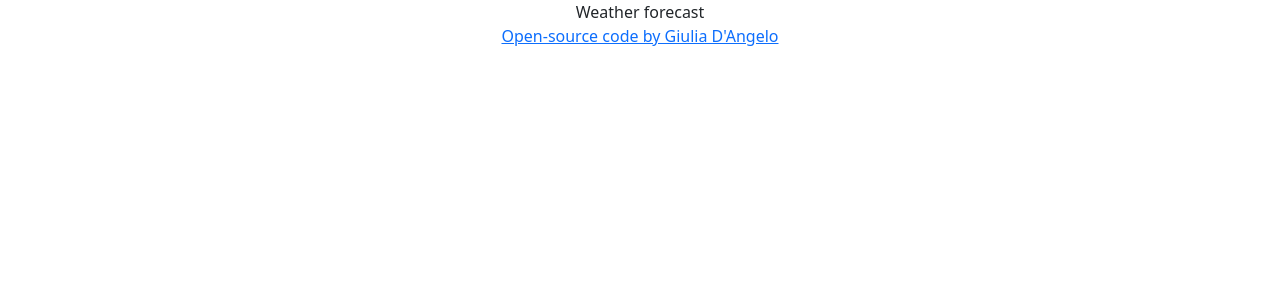
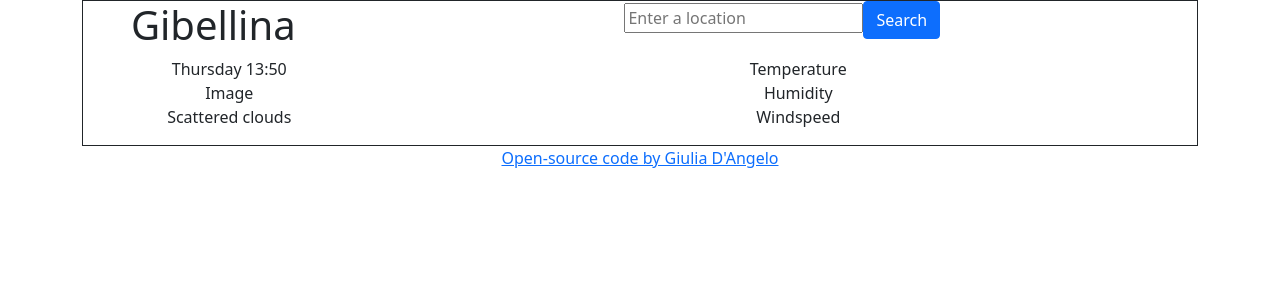
Before and after one commit to edriophthalma/forecast-react, a React (Create React App) app: page / in a window 1280 px wide. Shown: the top 300 px of the page. Built offline with nearby package versions, Linux system fonts and the light colour scheme.

Commit message:
main structure

```diff
--- a/src/App.js
+++ b/src/App.js
@@ -1,11 +1,12 @@
-import logo from './logo.svg';
+
 import './App.css';
+import Weather from "./Weather";
 
 function App() {
   return (
     <div className="App">
-      <div className="cotainer">
-        <header>Weather forecast</header>
+      <div className="container">
+        <Weather />
        <footer><a href="https://github.com/edriophthalma/weather-react.git" alt="Giulia's code">Open-source code by Giulia D'Angelo</a></footer>
       </div>
     </div>
--- /dev/null
+++ b/src/Weather.css
@@ -0,0 +1,7 @@
+.weather-app {
+  border: 1px solid;
+}
+
+ul {
+  list-style: none;
+}
--- /dev/null
+++ b/src/Weather.js
@@ -0,0 +1,36 @@
+import React from "react";
+import "./Weather.css";
+export default function Weather() {
+    return (
+
+        <div className="weather-app">
+            <div className="row">
+            <div className="col-3">
+                <h1>Gibellina</h1>
+            </div>
+            <div className="col-9">
+            <form>
+                <input type="search" placeholder="Enter a location" />
+                <input type="submit" value="Search" className="btn btn-primary" />
+                </form>
+            </div>
+            </div>
+ <div className="row">
+     <div className="col-3">
+     <ul>
+
+    <li>Thursday 13:50</li>
+    <li>Image</li>
+    <li>Scattered clouds</li>
+</ul></div>
+     <div className="col-9">
+    <ul>
+     <li>Temperature</li>
+    <li>Humidity</li>
+    <li>Windspeed</li>
+    </ul></div>
+
+    </div>
+
+        </div>);
+}
```
